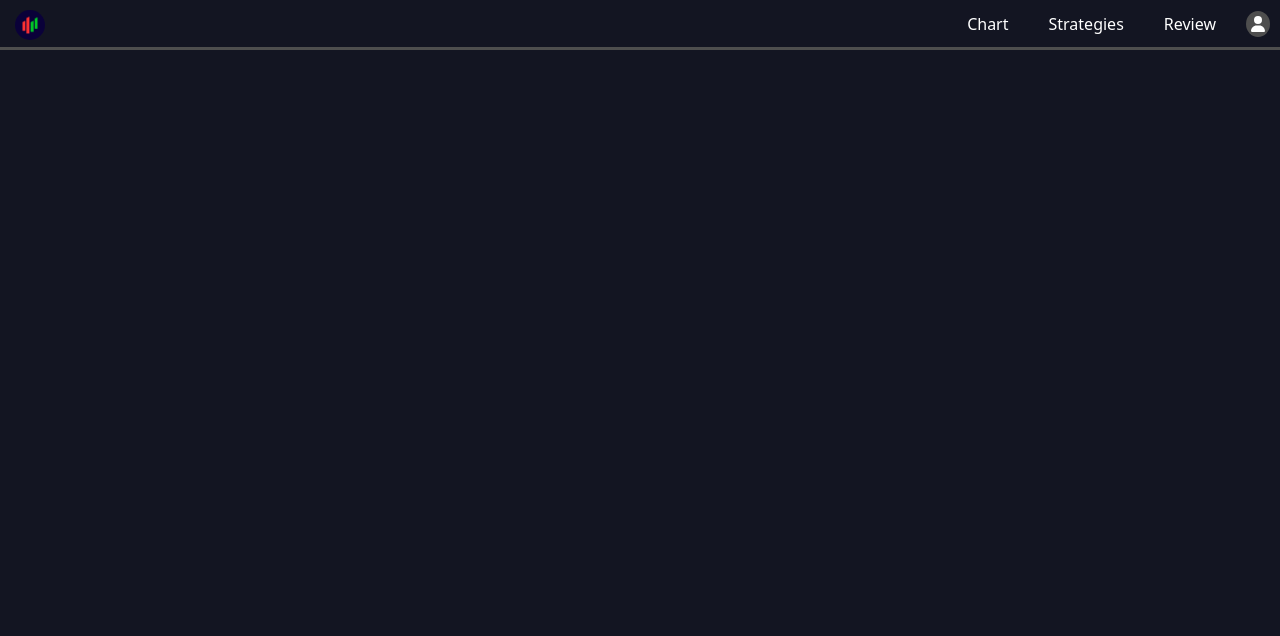
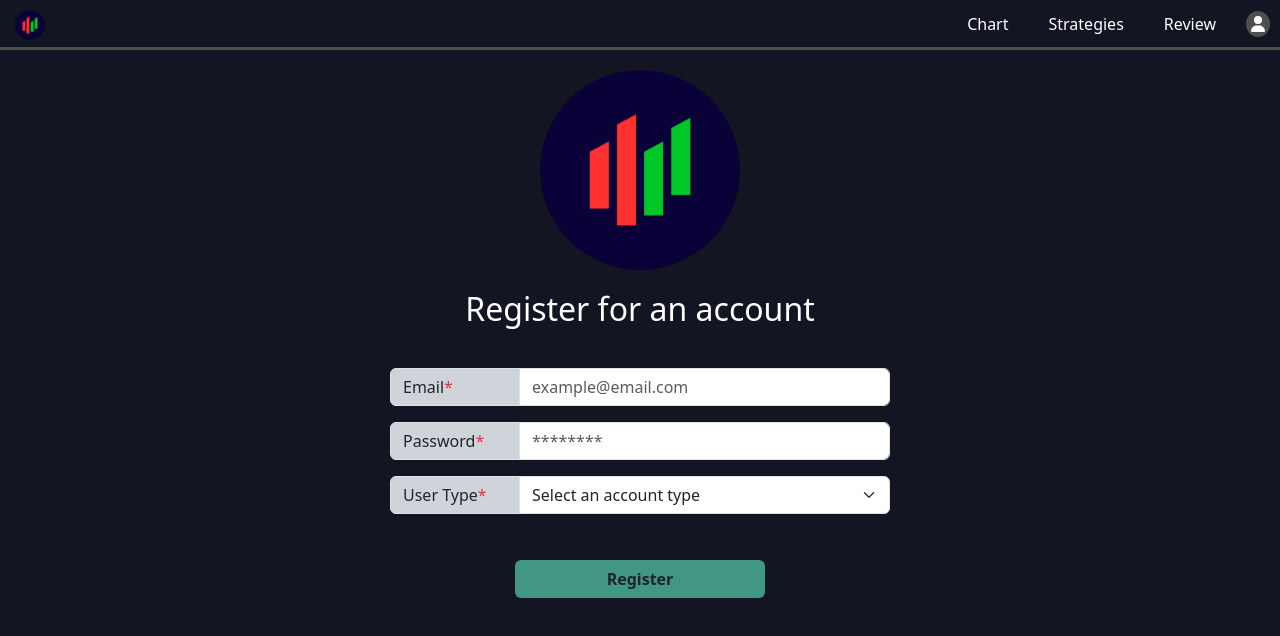
Before and after one commit to Cocopuffff/TraderJoe, a React (Vite) app in the folder frontend/: page /register in a window 1280 px wide. Shown: the top 636 px of the page. Built offline with nearby package versions, Linux system fonts and the light colour scheme; the HTML template or start-up script is replaced by a standard one.

Commit message:
add register page and style

```diff
--- a/frontend/src/App.css
+++ b/frontend/src/App.css
@@ -8,3 +8,7 @@
   height: 100%;
   width: 100%;
 }
+
+.required {
+  color: var(--bs-red);
+}
--- a/frontend/src/pages/Register.jsx
+++ b/frontend/src/pages/Register.jsx
@@ -1,8 +1,232 @@
-import React from "react";
+import React, { useContext, useState, useEffect } from "react";
+import { useNavigate } from "react-router-dom";
+import useFetch from "../hooks/useFetch";
+import AppContext from "../context/AppContext";
 import styles from "./styles/Register.module.css";
+import Logo from "../assets/Logo.png";
 
 const Register = () => {
-  return <div></div>;
+  const fetchData = useFetch();
+  const appCtx = useContext(AppContext);
+  const navigate = useNavigate();
+
+  const [roles, setRoles] = useState([]);
+  const [duplicateEmailWarning, setDuplicateEmailWarning] = useState(false);
+  const [name, setName] = useState("");
+  const [email, setEmail] = useState("");
+  const [password, setPassword] = useState("");
+  const [accountType, setAccountType] = useState("");
+  const [secretKey, setSecretKey] = useState("");
+
+  function emailIsValid(email) {
+    return /^[^\s@]+@[^\s@]+\.[^\s@]+$/.test(email);
+  }
+
+  const handleChange = (event) => {
+    switch (event.currentTarget.id) {
+      case "name":
+        setName(event.currentTarget.value);
+        break;
+      case "email":
+        const emailInput = event.currentTarget.value;
+        setEmail(emailInput);
+        emailIsValid(emailInput) ? checkDuplicateEmail(emailInput) : "";
+        break;
+      case "password":
+        setPassword(event.currentTarget.value);
+        break;
+      case "user-type":
+        setAccountType(event.currentTarget.value);
+        break;
+      case "secret-key":
+        setAccountType(event.currentTarget.value);
+        break;
+      default:
+        appCtx.setErrorMessage(
+          `something went wrong! id: ${event.currentTarget.id}, value: ${event.currentTarget.value}`
+        );
+        appCtx.isError(true);
+        break;
+    }
+  };
+
+  const getRoles = async () => {
+    const res = await fetchData("/auth/enum");
+    if (res.ok) {
+      setRoles(res.data.accountTypes);
+    } else {
+      appCtx.setErrorMessage(res.data);
+      appCtx.isError(true);
+    }
+  };
+
+  const checkDuplicateEmail = async (emailInput) => {
+    try {
+      const res = await fetchData(
+        "/auth/check-email",
+        "POST",
+        { email: emailInput },
+        undefined
+      );
+
+      if (res.data === "duplicate email") {
+        setDuplicateEmailWarning(true);
+        return;
+      }
+
+      if (res.ok) {
+        setDuplicateEmailWarning(false);
+      }
+    } catch (error) {
+      appCtx.setErrorMessage(res.data);
+      appCtx.isError(true);
+    }
+  };
+
+  const registerUser = async (event) => {
+    try {
+      event.preventDefault();
+      const newUser = {
+        name: name,
+        email: email,
+        password: password,
+        role: accountType,
+      };
+
+      if (accountType === "manager") newUser.secretKey = secretKey;
+
+      const res = await fetchData("/auth/register", "PUT", newUser, undefined);
+      if (res.ok) {
+        setEmail("");
+        setPassword("");
+        setAccountType("");
+        setSecretKey("");
+        navigate("/");
+      } else {
+        throw new Error(res.data);
+      }
+    } catch (error) {
+      appCtx.setErrorMessage(error.message);
+      appCtx.setIsError(true);
+    }
+  };
+
+  //   useEffect(() => {
+  //     getRoles();
+  //   }, []);
+
+  //   useEffect(() => {}, [accountType, duplicateEmailWarning]);
+
+  return (
+    <>
+      <div className="container-fluid d-flex flex-column justify-content-center">
+        <div className={styles.header}>
+          <img className={styles.logo} src={Logo} alt="Trader Joe" />
+          <h2 className={styles.title}>Register for an account</h2>
+        </div>
+        <form className={styles.form}>
+          <div className="input-group mb-3">
+            <label htmlFor="email" className="input-group-text bg-dark-subtle">
+              Email<span className="required">*</span>
+            </label>
+            <input
+              id="email"
+              name="email"
+              type="email"
+              autoComplete="email"
+              placeholder="example@email.com"
+              onChange={handleChange}
+              value={email}
+              className="form-control"
+              required
+            />
+            {duplicateEmailWarning && (
+              <div className="required">
+                <em>Email is already registered.</em>
+              </div>
+            )}
+          </div>
+          <div className="input-group mb-3">
+            <label
+              htmlFor="password"
+              className="input-group-text bg-dark-subtle"
+            >
+              Password<span className="required">*</span>
+            </label>
+            <input
+              id="password"
+              name="password"
+              type="password"
+              autoComplete="current-password"
+              placeholder="********"
+              onChange={handleChange}
+              value={password}
+              className="form-control"
+              required
+            />
+          </div>
+          <div className="input-group mb-3">
+            <label
+              htmlFor="user-type"
+              className="input-group-text bg-dark-subtle"
+            >
+              User Type<span className="required">*</span>
+            </label>
+            <select
+              id="user-type"
+              name="user-type"
+              onChange={handleChange}
+              value={accountType}
+              className="form-select"
+              required
+            >
+              <option value="" disabled>
+                Select an account type
+              </option>
+              {roles &&
+                roles.map((role) => {
+                  return (
+                    <option value={role} key={role}>
+                      {role.toUpperCase()}
+                    </option>
+                  );
+                })}
+            </select>
+          </div>
+          {accountType === "manager" && (
+            <>
+              <div className="input-group mb-3">
+                <label
+                  htmlFor="secretKey"
+                  className="input-group-text bg-dark-subtle"
+                >
+                  Secret Key<span className="required">*</span>
+                </label>
+                <input
+                  id="secretKey"
+                  name="secretKey"
+                  type="text"
+                  onChange={handleChange}
+                  value={secretKey}
+                  className="form-control"
+                  required
+                />
+              </div>
+            </>
+          )}
+          <div>
+            <button
+              type="submit"
+              className={`btn ${styles.button}`}
+              onClick={registerUser}
+            >
+              Register
+            </button>
+          </div>
+        </form>
+      </div>
+    </>
+  );
 };
 
 export default Register;
--- a/frontend/src/pages/styles/Login.module.css
+++ b/frontend/src/pages/styles/Login.module.css
@@ -30,7 +30,7 @@
   background-color: var(--up-colour);
   margin: 30px auto;
   width: 50%;
-  font-weight: 700;
+  font-weight: 600;
 }
 
 .button:hover {
--- a/frontend/src/pages/styles/Register.module.css
+++ b/frontend/src/pages/styles/Register.module.css
@@ -0,0 +1,43 @@
+.header {
+  margin: 20px auto;
+  display: flex;
+  flex-direction: column;
+  align-items: center;
+}
+
+.logo {
+  border-radius: 50%;
+  width: 200px;
+}
+
+.title {
+  margin: 20px auto;
+}
+
+.form {
+  display: flex;
+  flex-direction: column;
+  margin: 0 auto;
+  width: 500px;
+  text-align: center;
+}
+
+.form label {
+  min-width: 130px;
+}
+
+.button {
+  background-color: var(--up-colour);
+  margin: 30px auto;
+  width: 50%;
+  font-weight: 600;
+}
+
+.button:hover {
+  background-color: var(--up-colour);
+}
+
+.links {
+  text-decoration: none;
+  padding: 0 15px;
+}
```
